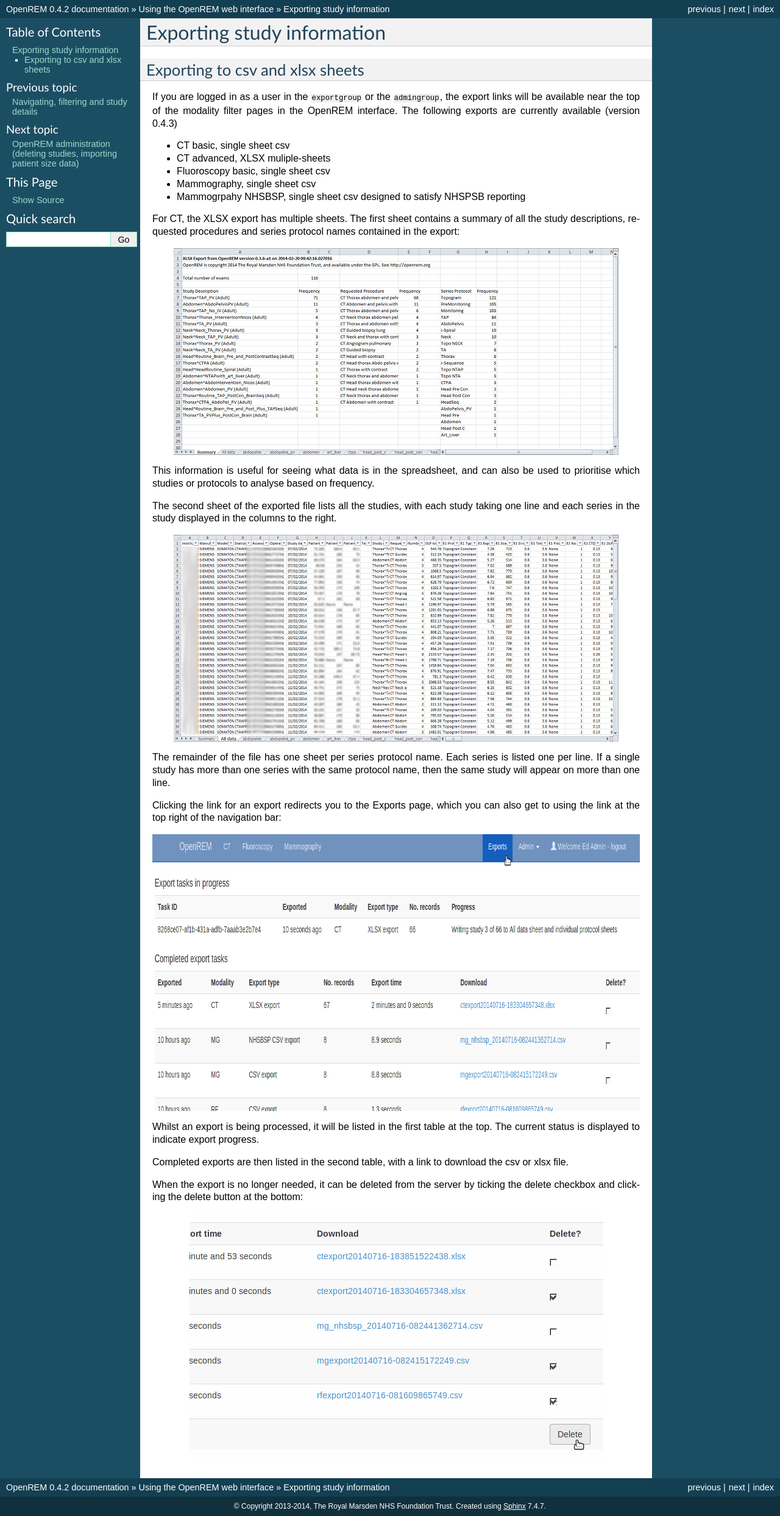
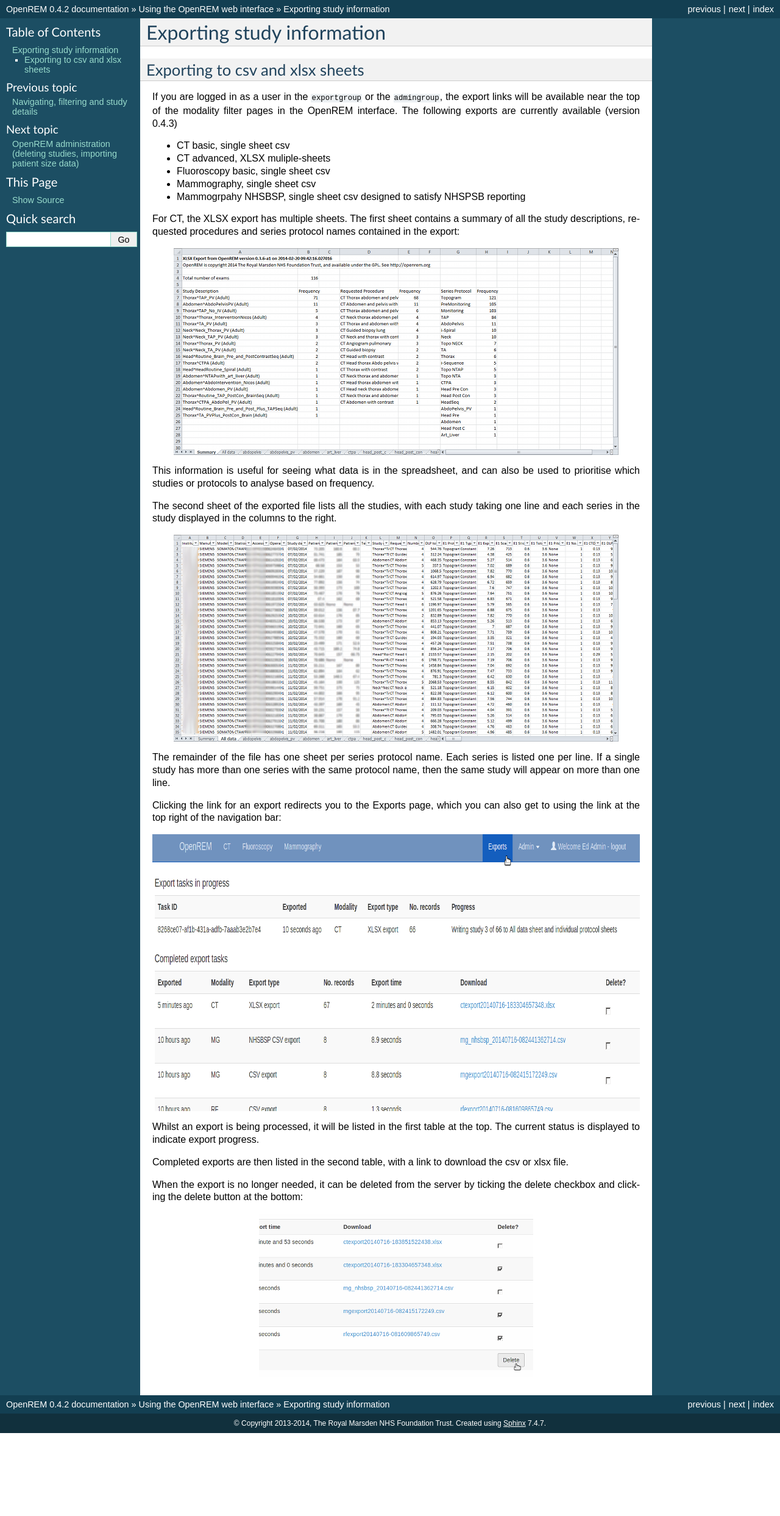
Before and after one commit to ckswilliams/modOpenREM, a Sphinx documentation site: the page built from docs/i_exporting.rst, in a window 1280 px wide. Shown: the whole page at 61% size. Built offline with Sphinx 7.4.7, drawn with Linux system fonts in a browser that asks for light colours; after the commit the page ends 2350 px from its top, so only the background shows below that.

Commit message:
Reduced the size of the screenshot picture.

```diff
--- a/docs/i_exporting.rst
+++ b/docs/i_exporting.rst
@@ -62,6 +62,6 @@
 
 .. image:: img/ExportsDelete.png
     :align: center
-    :width: 679px
-    :height: 404px
+    :width: 450px
+    :height: 268px
     :alt: Deleting exports
```
Also changed, not shown: docs/img/ExportsDelete.png.
